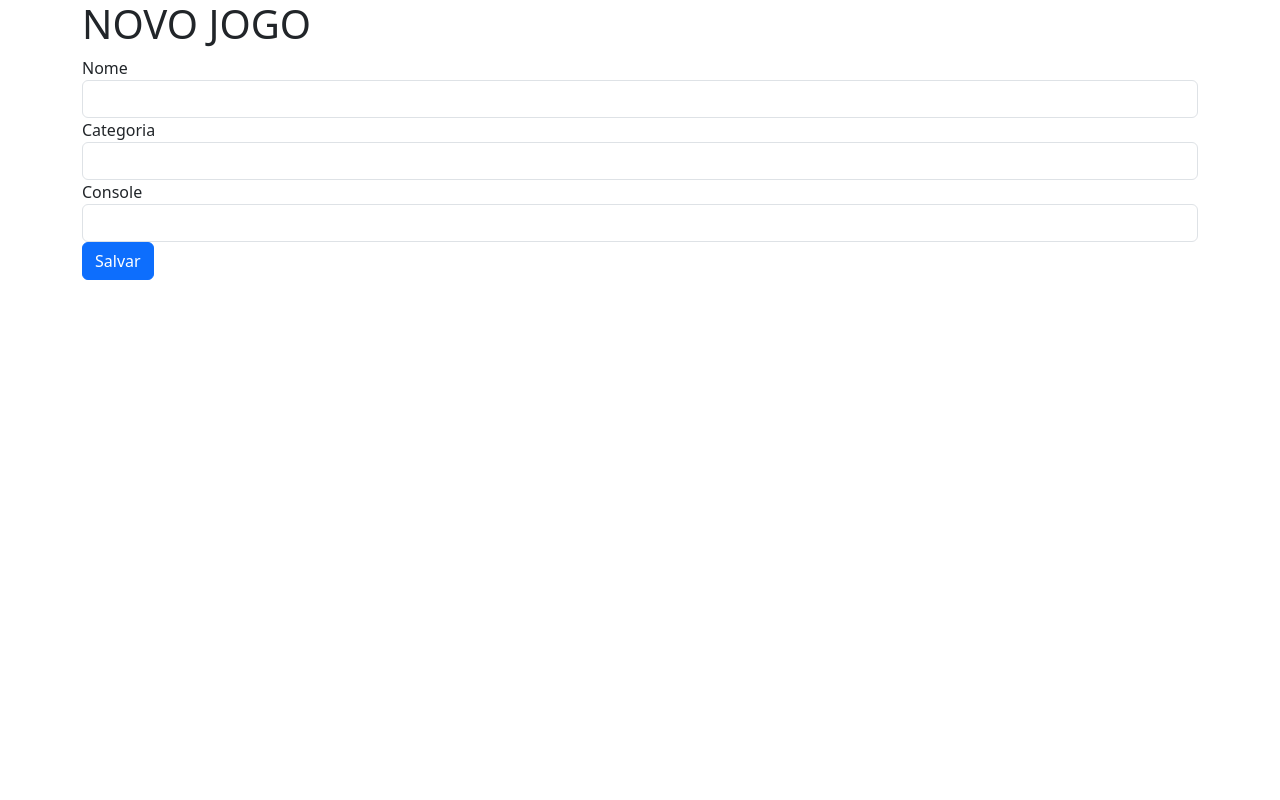
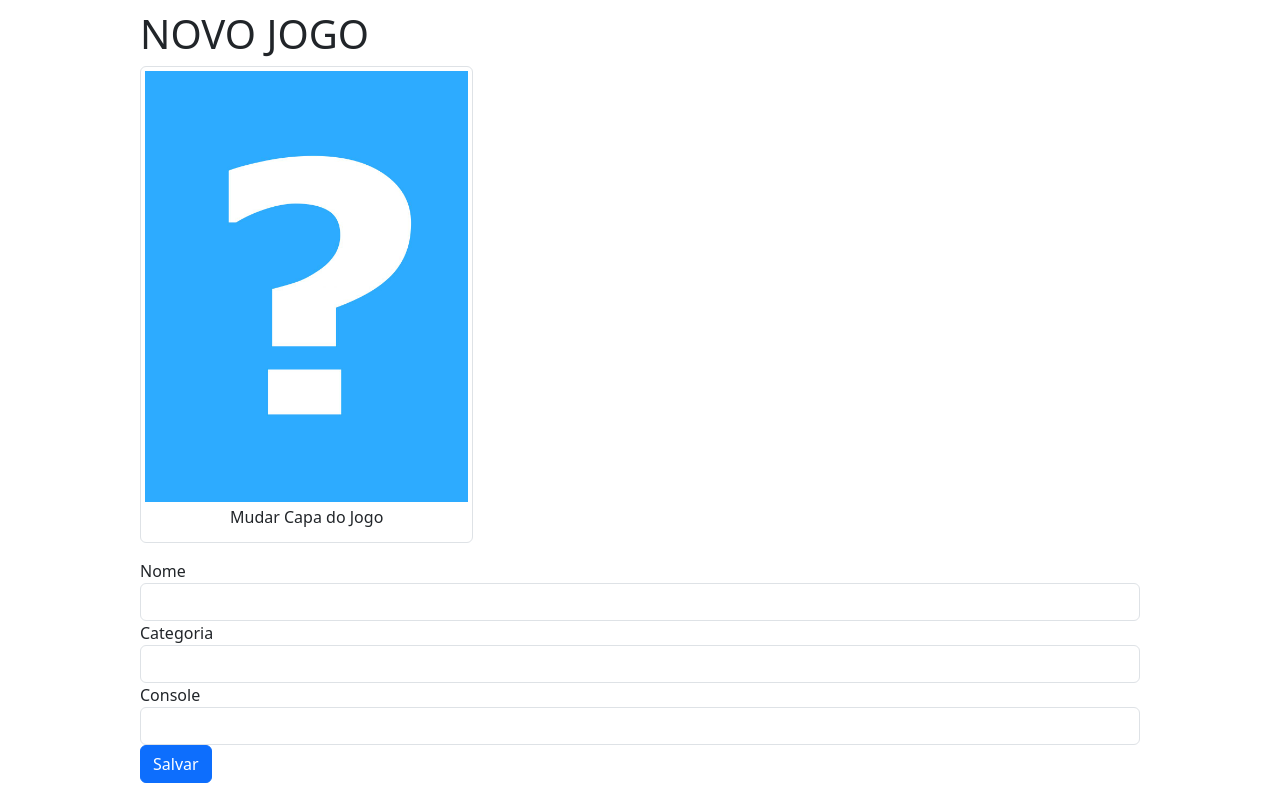
Before and after one commit to DevKaue/Curso_Alura_Flask, a Flask app: page /novoJogo in a window 1280 px wide. Run offline with Flask 3, Linux system fonts and the light colour scheme; the visitor is signed in with stand-in values (Sample User, id 1); some libraries are stand-ins or nearby versions.

Commit message:
Implementando imagens para os jogos, salvando elas em uma pasta dentro do projeto com o diretório dinamico

```diff
--- a/jogoeca/config.py
+++ b/jogoeca/config.py
@@ -1,3 +1,5 @@
+import os
+
 SECRET_KEY = 'teste_flask'
 
 SQLALCHEMY_DATABASE_URI = \
@@ -8,3 +10,5 @@ SQLALCHEMY_DATABASE_URI = \
         servidor = 'localhost',
         database = 'jogoteca'
     )
+
+UPLOAD_PATH = os.path.dirname(os.path.abspath(__file__)) + '/uploads'
--- /dev/null
+++ b/jogoeca/static/app.css
@@ -0,0 +1,68 @@
+body {
+    padding-top: 10px;
+}
+
+.btn {
+    margin-bottom: 10px;
+}
+
+.container {
+    border-radius: 4px;
+    margin: auto;
+    width: 80%;
+}
+
+.little-container {
+    width: 40%;
+    margin: auto;
+}
+
+figcaption {
+    text-align: center;
+    margin: 3px auto;
+}
+
+.fileContainer {
+    overflow: hidden;
+    position: relative;
+}
+
+.fileContainer [type=file] {
+    cursor: pointer;
+    display: block;
+    font-size: 999px;
+    filter: alpha(opacity=0);
+    min-height: 100%;
+    min-width: 100%;
+    opacity: 0;
+    position: absolute;
+    right: 0;
+    text-align: right;
+    top: 0;
+}
+
+td {
+    text-align: center;
+}
+
+.formularioJogo {
+    display: flex;
+}
+
+.formularioImagem {
+    margin-right: 16px
+}
+
+.buttons {
+    margin-top: 16px
+}
+
+.inputBox {
+    width: 700px;
+}
+
+.inputsJogo {
+    width: 100%;
+    margin-left: 1em;
+    margin-bottom: 1em;
+}
--- a/jogoeca/templates/novoJogo.html
+++ b/jogoeca/templates/novoJogo.html
@@ -1,6 +1,17 @@
 {% extends "template.html"%}
 {% block conteudo %}
-      <form action="{{ url_for('criarJogo') }}" method="post">
+      <form action="{{ url_for('criarJogo') }}" method="post" enctype="multipart/form-data">
+
+        <figure class="img-thumbnail col-md-4">
+          <img  class="img-fluid" src="{{ url_for('imagem', nome_arquivo='capa_padrao.jpg') }}">
+          <figcaption>
+            <labeL class="fileContainer">
+              Mudar Capa do Jogo
+              <input type="file" name="arquivo" accept=".jpg">
+            </labeL>
+          </figcaption>
+        </figure>
+
         <fieldset>
           <div class="form-group">
             <label for="nome">Nome</label>
--- a/jogoeca/templates/template.html
+++ b/jogoeca/templates/template.html
@@ -5,6 +5,7 @@
     <meta name="viewport" content="width=device-width, initial-scale=1">
     <title>Jogoteca</title>
       <link rel="stylesheet" href="{{ url_for('static', filename='bootstrap.css') }}">
+      <link rel="stylesheet" href="{{ url_for('static', filename='app.css') }}">
   </head>
   <body>
     <div class="container">
--- a/jogoeca/views.py
+++ b/jogoeca/views.py
@@ -1,4 +1,4 @@
-from flask import Flask, render_template, request, redirect, session, flash, url_for
+from flask import Flask, render_template, request, redirect, session, flash, url_for, send_from_directory
 from jogoteca import app, db
 from models import Jogos, Usuarios
 
@@ -29,13 +29,17 @@ def criarJogo():
     db.session.add(novo_Jogo)
     db.session.commit()
 
+    arquivo = request.files['arquivo']
+    upload_path = app.config['UPLOAD_PATH']
+    arquivo.save(f'{upload_path}/capa{novo_Jogo.id}.jpg')
+
     return redirect(url_for('index'))
 
 @app.route('/deletar/<int:id>')
 def deletar(id):
     if 'usuario_logado' not in session or session['usuario_logado'] == None:
         return redirect(url_for('login'))
-    jogo = Jogos.query.filter_by(id=id).delete()
+    Jogos.query.filter_by(id=id).delete()
     db.session.commit()
     flash('Jogo deletado com sucesso!')
 
@@ -85,3 +89,7 @@ def logout():
     session['usuario_logado'] = None
     flash('Logout efetuado com sucesso!')
     return redirect(url_for('login'))
+
+@app.route('/uploads/<nome_arquivo>')
+def imagem(nome_arquivo):
+    return send_from_directory('uploads', nome_arquivo)
```
Also changed, not shown: jogoeca/uploads/capa_padrao.jpg (added).
